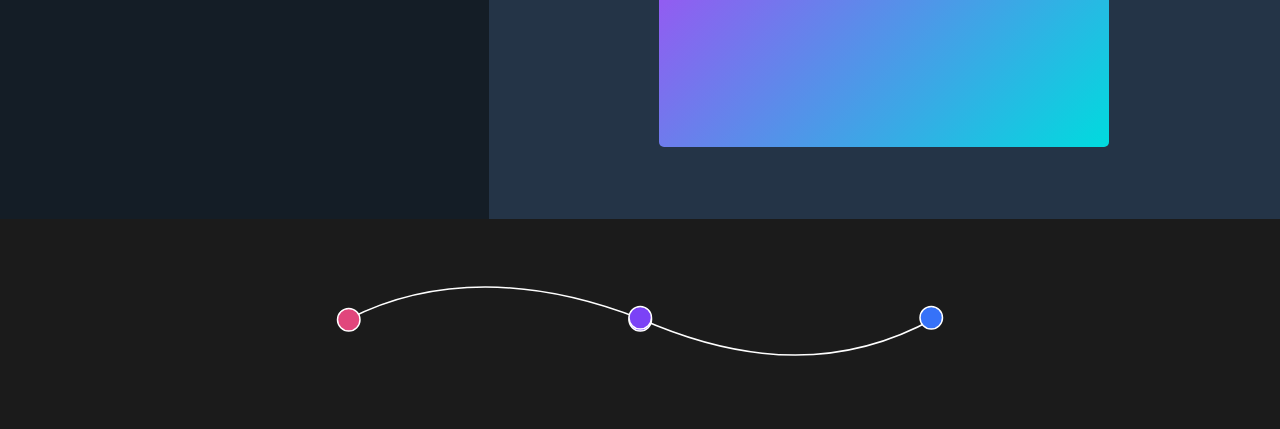
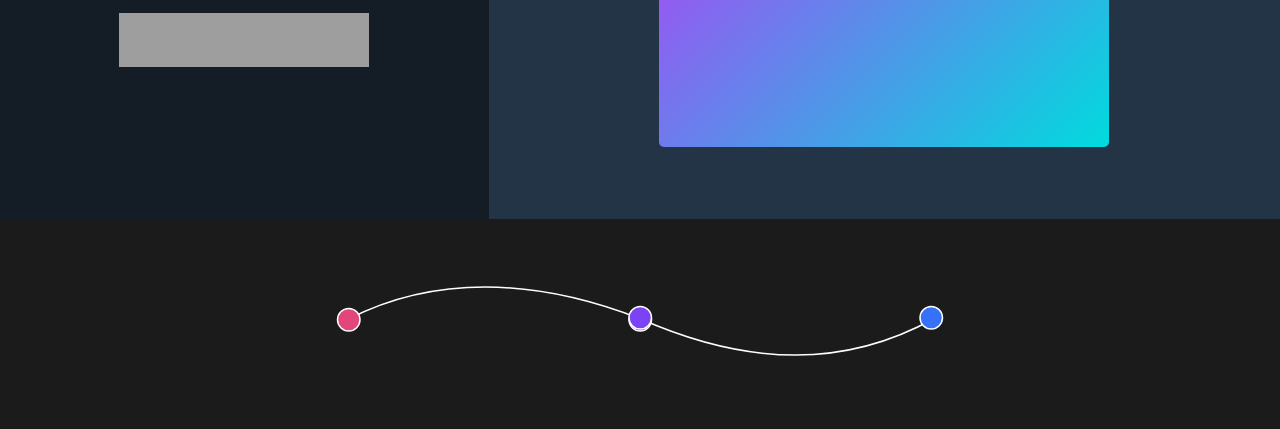
Before and after one commit to experimental-web/www, a plain HTML site: page index.html in a window 1280 px wide. Shown: the part 506-935 px from the top of the page. Drawn offline with Linux system fonts and the light colour scheme; grey boxes are pictures that could not be loaded.

Commit message:
add PH button

```diff
--- a/index.html
+++ b/index.html
@@ -163,6 +163,16 @@
               charset="utf-8"
             ></script>
           </div>
+          <a
+            href="https://www.producthunt.com/posts/webfluencers?utm_source=badge-featured&utm_medium=badge&utm_souce=badge-webfluencers"
+            target="_blank"
+            ><img
+              src="https://api.producthunt.com/widgets/embed-image/v1/featured.svg?post_id=147800&theme=dark"
+              alt="Webfluencers - Influential Web Developers, Web Standards, and Browser Specs | Product Hunt Embed"
+              style="width: 250px; height: 54px;"
+              width="250px"
+              height="54px"
+          /></a>
         </div>
       </div>
       <div class="feed">
--- a/main.css
+++ b/main.css
@@ -129,6 +129,7 @@ h1 {
 .twitter-buttons {
   position: relative;
   margin-top: 24px;
+  margin-bottom: 24px;
 }
 
 .twitter-follow-button {
```
